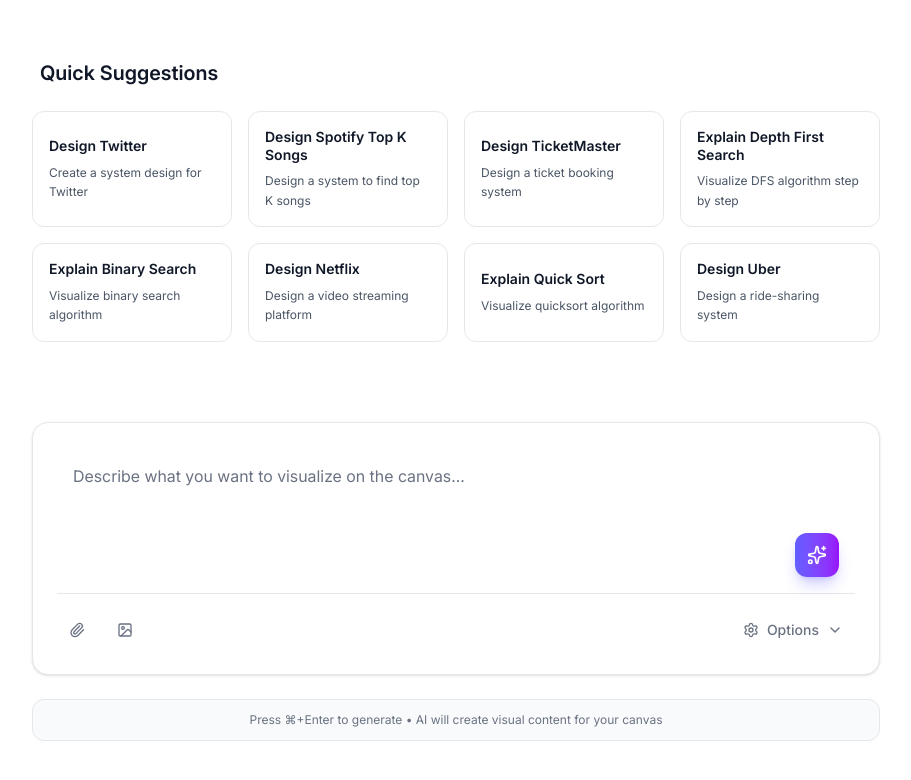
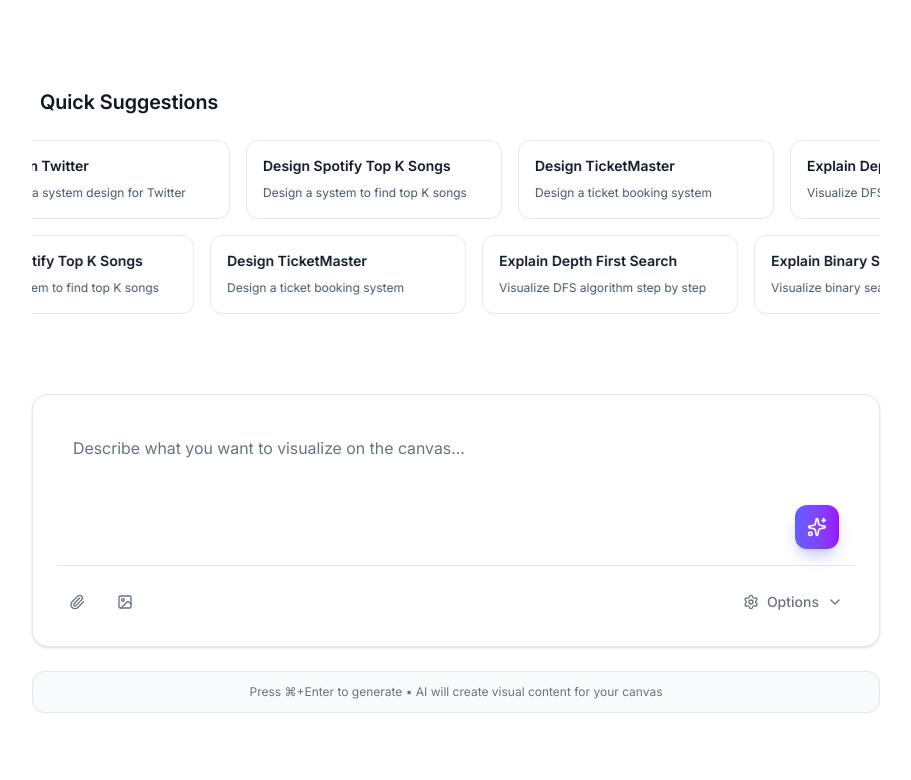
Before and after one commit to kgopfa/plotmix-ui, a Next.js app: page /learn in a window 1280 px wide. Shown: the top 780 px of the page, without its empty margins (184-1095 px from the left). Built offline with nearby package versions, Linux system fonts and the light colour scheme; a web font is replaced by a local one.

Commit message:
Add scroll animation to suggestions

```diff
--- a/src/app/learn/page.tsx
+++ b/src/app/learn/page.tsx
@@ -147,6 +147,32 @@ export default function LearnPage() {
 
   return (
     <div className="min-h-screen bg-white flex items-center justify-center">
+      <style jsx>{`
+        @keyframes scroll-left {
+          0% { transform: translateX(0); }
+          100% { transform: translateX(-50%); }
+        }
+
+        @keyframes scroll-right {
+          0% { transform: translateX(-50%); }
+          100% { transform: translateX(0); }
+        }
+
+        .animate-scroll-left {
+          animation: scroll-left 40s linear infinite;
+          will-change: transform;
+        }
+
+        .animate-scroll-right {
+          animation: scroll-right 40s linear infinite;
+          will-change: transform;
+        }
+
+        .animate-scroll-left:hover,
+        .animate-scroll-right:hover {
+          animation-play-state: paused;
+        }
+      `}</style>
       {/* Main Content */}
       <main className="flex flex-col max-w-4xl w-full px-6 py-8">
         {/* Suggestions Section */}
@@ -157,12 +183,14 @@ export default function LearnPage() {
             </h2>
           </div>
 
-          <div className="grid grid-cols-1 md:grid-cols-2 lg:grid-cols-4 gap-4">
-            {suggestions.map((suggestion) => (
+          <div className="relative overflow-hidden">
+            {/* Top row - scrolls left */}
+            <div className="flex gap-4 animate-scroll-left">
+              {[...suggestions, ...suggestions, ...suggestions].map((suggestion, index) => (
                 <button
-                key={suggestion.id}
+                  key={`top-${suggestion.id}-${index}`}
                   onClick={() => handleSuggestionClick(suggestion)}
-                className="group relative bg-white border border-gray-200 rounded-xl p-4 text-left hover:border-indigo-300 hover:shadow-lg transition-all duration-200 ease-out transform hover:scale-105 active:scale-95"
+                  className="group relative bg-white border border-gray-200 rounded-xl p-4 text-left hover:border-indigo-300 hover:shadow-lg transition-all duration-200 ease-out transform hover:scale-105 active:scale-95 flex-shrink-0 w-64"
                 >
                   <div className="flex-1 min-w-0">
                     <h3 className="font-semibold text-gray-900 text-sm leading-tight mb-2">
@@ -177,6 +205,30 @@ export default function LearnPage() {
                   </div>
                 </button>
               ))}
+            </div>
+
+            {/* Bottom row - scrolls right */}
+            <div className="flex gap-4 mt-4 animate-scroll-right">
+              {[...suggestions, ...suggestions, ...suggestions].map((suggestion, index) => (
+                <button
+                  key={`bottom-${suggestion.id}-${index}`}
+                  onClick={() => handleSuggestionClick(suggestion)}
+                  className="group relative bg-white border border-gray-200 rounded-xl p-4 text-left hover:border-indigo-300 hover:shadow-lg transition-all duration-200 ease-out transform hover:scale-105 active:scale-95 flex-shrink-0 w-64"
+                >
+                  <div className="flex-1 min-w-0">
+                    <h3 className="font-semibold text-gray-900 text-sm leading-tight mb-2">
+                      {suggestion.title}
+                    </h3>
+                    <p className="text-gray-600 text-xs leading-relaxed">
+                      {suggestion.description}
+                    </p>
+                  </div>
+                  <div className="absolute top-2 right-2 opacity-0 group-hover:opacity-100 transition-opacity duration-200">
+                    <Sparkles className="w-4 h-4 text-indigo-500" />
+                  </div>
+                </button>
+              ))}
+            </div>
           </div>
         </div>
 
```
Lines whose indentation alone changed are shown as unchanged.
